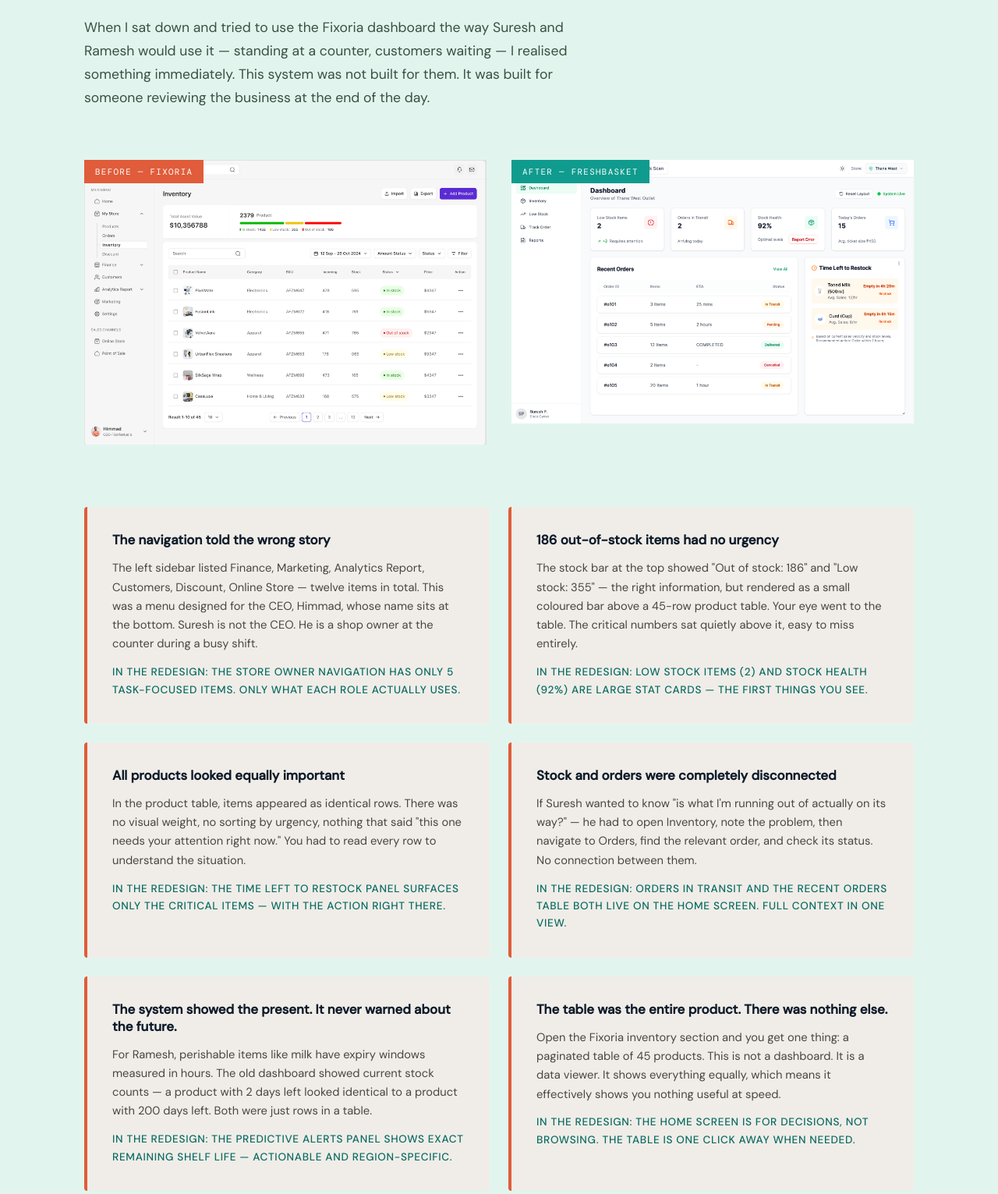
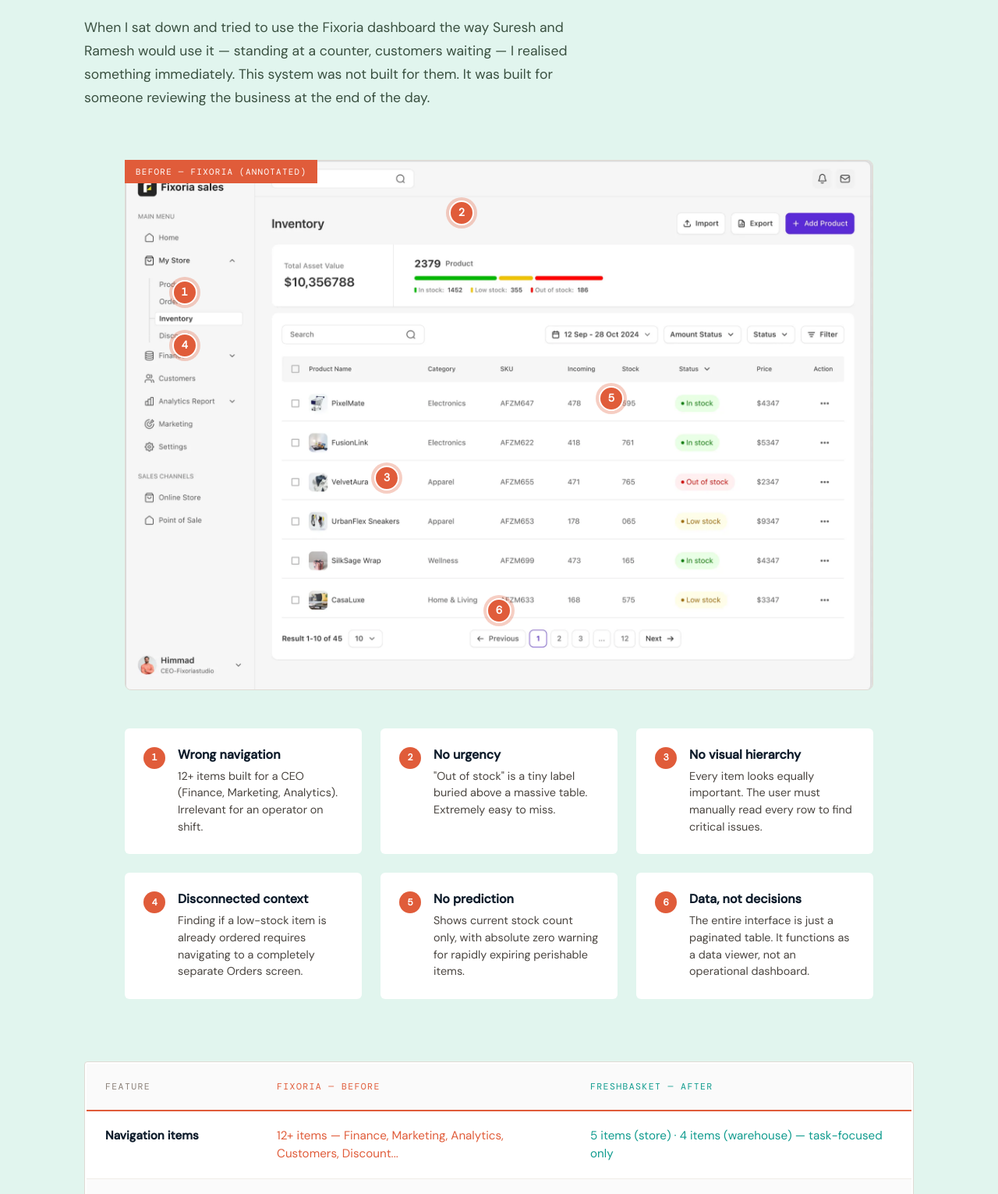
Before and after one commit to Adhiman26/inventory-management-ux-casestudy, a plain HTML site: page index.html in a window 1280 px wide. Shown: the part 2166-3697 px from the top of the page at 78% size. Drawn offline with nearby package versions, Linux system fonts and the light colour scheme.

Commit message:
Used images to navigate the case study

```diff
--- a/assets/css/style.css
+++ b/assets/css/style.css
@@ -40,7 +40,7 @@
 }
 html{scroll-behavior:smooth}
 body{font-family:var(--sans);background:var(--off-white);color:var(--text);line-height:1.7;font-size:16px}
-h2{font-family:var(--serif);font-weight:700;font-size:clamp(1.8rem,3vw,2.6rem);line-height:1.15}
+h2{font-family:var(--sans);font-weight:700;font-size:clamp(1.8rem,3vw,2.6rem);line-height:1.15}
 h3{font-family:var(--sans);font-weight:500;font-size:1.05rem;line-height:1.35}
 h4{font-family:var(--sans);font-weight:500;font-size:1rem;line-height:1.4}
 .section-intro{margin-top:24px;max-width:62ch}
@@ -90,7 +90,7 @@
 .user-role{font-family:var(--mono);font-size:.72rem;letter-spacing:.12em;text-transform:uppercase;margin-bottom:8px}
 .user-role.shop{color:var(--teal-dim)}
 .user-role.warehouse{color:var(--amber-dark)}
-.user-card-header h3{font-size:1.15rem;font-weight:700;font-family:var(--serif);color:var(--navy)}
+.user-card-header h3{font-size:1.15rem;font-weight:700;font-family:var(--sans);color:var(--navy)}
 .user-card-header p{font-size:.95rem;color:var(--text-secondary);margin-top:6px;max-width:100%}
 .user-pains{padding:28px 32px;list-style:none}
 .user-pains li{font-size:1rem;color:var(--text-secondary);padding:12px 0 12px 20px;position:relative;line-height:1.65;border-bottom:1px solid var(--border-lighter)}
@@ -152,7 +152,7 @@
 /* STRATEGY BLOCKS */
 .strategy-steps{max-width:960px;margin:0 auto}
 .strategy-item{display:grid;grid-template-columns:80px 1fr;gap:0;margin-bottom:100px;align-items:start}
-.strategy-number{font-family:var(--serif);font-size:3.2rem;font-weight:900;color:var(--teal);line-height:0.8;padding-top:8px}
+.strategy-number{font-family:var(--mono);font-size:3.2rem;font-weight:900;color:var(--teal);line-height:0.8;padding-top:8px}
 .strategy-content h3{font-size:1.6rem;font-family:var(--serif);color:var(--navy);margin-bottom:20px;line-height:1.2}
 .strategy-content p{color:var(--text-secondary);font-size:1.05rem;line-height:1.75;margin-bottom:24px;max-width:100%}
 .strategy-box{background:rgba(15,155,142,.06);padding:32px 40px;border-left:3px solid var(--teal);border-radius:2px}
@@ -301,7 +301,7 @@
 .finding-card{background:var(--navy-card);padding:28px 24px 20px}
 .finding-card-top{display:flex;align-items:center;gap:12px;margin-bottom:16px;padding-bottom:14px;border-bottom:1px solid rgba(255,255,255,.06)}
 .finding-number{font-family:var(--mono);font-size:.72rem;letter-spacing:.12em;text-transform:uppercase;color:var(--amber)}
-.finding-title{font-family:var(--serif);font-size:1.05rem;font-weight:700;color:var(--off-white);line-height:1.2}
+.finding-title{font-family:var(--sans);font-size:1.05rem;font-weight:500;color:var(--off-white);line-height:1.2}
 .finding-desc{font-size:.95rem;color:var(--muted);line-height:1.65;margin-bottom:16px}
 .finding-arrow{display:flex;align-items:center;gap:10px;margin:14px 0 10px}
 .finding-arrow-line{flex:1;height:1px;background:rgba(15,155,142,.3)}
@@ -318,6 +318,16 @@
 .footer{background:var(--navy);padding:48px;text-align:center;border-top:1px solid rgba(255,255,255,.05)}
 .footer p{font-family:var(--mono);font-size:.72rem;letter-spacing:.1em;color:var(--text-on-dark-dim);max-width:100%;text-align:center}
 
+/* ANNOTATED IMAGE & CAPTIONS */
+.annotated-image-wrap{position:relative;display:block;width:100%;max-width:960px;margin:56px auto 0;text-align:center;}
+.annotated-image-wrap img{width:100%;height:auto;border-radius:8px;border:1px solid var(--border-light);display:block;}
+.hotspot{position:absolute;width:32px;height:32px;background:var(--coral);color:#fff;border-radius:50%;display:flex;align-items:center;justify-content:center;font-family:var(--mono);font-weight:700;font-size:14px;box-shadow:0 0 0 4px rgba(224,92,58,0.3);border:2px solid #fff;transform:translate(-50%, -50%);z-index:2;}
+.annotation-grid-compact{display:grid;grid-template-columns:repeat(auto-fit, minmax(300px, 1fr));gap:24px;margin-top:40px;max-width:960px;margin-left:auto;margin-right:auto;}
+.annotation-caption-flex{display:flex;gap:16px;align-items:flex-start;background:#fff;padding:24px;border-radius:6px;}
+.annotation-caption-flex .hotspot-inline{flex-shrink:0;width:28px;height:28px;background:var(--coral);color:#fff;border-radius:50%;display:flex;align-items:center;justify-content:center;font-family:var(--mono);font-weight:700;font-size:12px;}
+.annotation-caption-flex h4{margin:0 0 8px 0;font-size:1rem;font-weight:700;color:var(--navy);line-height:1.2;}
+.annotation-caption-flex p{margin:0;font-size:.9rem;color:var(--text-secondary);line-height:1.5;}
+
 .reveal{opacity:0;transform:translateY(24px);transition:opacity .65s ease,transform .65s ease}
 .reveal.visible{opacity:1;transform:translateY(0)}
 
@@ -333,4 +343,7 @@
   .photo-grid{grid-template-columns:1fr}
   .container{padding:0 24px}
   .annotations,.demo-context{grid-template-columns:1fr}
+  .step-visual.cards-2col { grid-template-columns: 1fr !important; }
+  .step-visual { grid-template-columns: 1fr !important; gap: 16px !important; }
+  .step-visual > div[style*="grid-template-columns"] { grid-template-columns: 1fr 1fr !important; }
 }
--- a/index.html
+++ b/index.html
@@ -123,49 +123,65 @@
       <p class="reveal" style="color:var(--text-on-teal-pale); font-size: 1.1rem;">When I sat down and tried to use the Fixoria dashboard the way Suresh and Ramesh would use it — standing at a counter, customers waiting — I realised something immediately. This system was not built for them. It was built for someone reviewing the business at the end of the day.</p>
     </div>
 
-    <!-- Before/After Images -->
-    <div class="before-after reveal" style="margin-top: 56px;">
-      <div class="ba-item">
-        <span class="ba-label before">BEFORE — FIXORIA</span>
-        <img src="assets/old-dashboard.png" alt="Old Fixoria dashboard">
-      </div>
-      <div class="ba-item after">
-        <span class="ba-label after" style="background:var(--teal);">AFTER — FRESHBASKET</span>
-        <img src="assets/dashboard-store.png" alt="FreshBasket redesign">
+    <!-- Annotated Old Dashboard -->
+    <div class="annotated-image-wrap reveal">
+      <span class="ba-label before" style="margin-bottom: 24px;">BEFORE — FIXORIA (ANNOTATED)</span>
+      <div style="position: relative; display: inline-block; width: 100%;">
+        <img src="assets/old-dashboard.png" alt="Old Fixoria dashboard annotated">
+
+        <!-- Annotation Markers -->
+        <div class="hotspot" style="top: 25%; left: 8%;">1</div>
+        <div class="hotspot" style="top: 10%; left: 45%;">2</div>
+        <div class="hotspot" style="top: 60%; left: 35%;">3</div>
+        <div class="hotspot" style="top: 35%; left: 8%;">4</div>
+        <div class="hotspot" style="top: 45%; left: 65%;">5</div>
+        <div class="hotspot" style="top: 85%; left: 50%;">6</div>
       </div>
     </div>
 
-    <!-- 2x2 Annotations Grid -->
-    <div class="annotations reveal" style="margin-top: 64px;">
-      <div class="annotation removal">
-        <h4>The navigation told the wrong story</h4>
-        <p>The left sidebar listed Finance, Marketing, Analytics Report, Customers, Discount, Online Store — twelve items in total. This was a menu designed for the CEO, Himmad, whose name sits at the bottom. Suresh is not the CEO. He is a shop owner at the counter during a busy shift.</p>
-        <p style="margin-top:1em; font-weight: 500; font-size: 0.85rem; color: var(--teal-dim); text-transform: uppercase; letter-spacing: 0.05em;">In the redesign: the store owner navigation has only 5 task-focused items. Only what each role actually uses.</p>
+    <!-- Shortened Annotation Cards -->
+    <div class="annotation-grid-compact reveal">
+      <div class="annotation-caption-flex">
+        <div class="hotspot-inline">1</div>
+        <div>
+          <h4>Wrong navigation</h4>
+          <p>12+ items built for a CEO (Finance, Marketing, Analytics). Irrelevant for an operator on shift.</p>
+        </div>
       </div>
-      <div class="annotation removal">
-        <h4>186 out-of-stock items had no urgency</h4>
-        <p>The stock bar at the top showed "Out of stock: 186" and "Low stock: 355" — the right information, but rendered as a small coloured bar above a 45-row product table. Your eye went to the table. The critical numbers sat quietly above it, easy to miss entirely.</p>
-        <p style="margin-top:1em; font-weight: 500; font-size: 0.85rem; color: var(--teal-dim); text-transform: uppercase; letter-spacing: 0.05em;">In the redesign: Low Stock Items (2) and Stock Health (92%) are large stat cards — the first things you see.</p>
+      <div class="annotation-caption-flex">
+        <div class="hotspot-inline">2</div>
+        <div>
+          <h4>No urgency</h4>
+          <p>"Out of stock" is a tiny label buried above a massive table. Extremely easy to miss.</p>
+        </div>
       </div>
-      <div class="annotation removal">
-        <h4>All products looked equally important</h4>
-        <p>In the product table, items appeared as identical rows. There was no visual weight, no sorting by urgency, nothing that said "this one needs your attention right now." You had to read every row to understand the situation.</p>
-        <p style="margin-top:1em; font-weight: 500; font-size: 0.85rem; color: var(--teal-dim); text-transform: uppercase; letter-spacing: 0.05em;">In the redesign: the Time Left to Restock panel surfaces only the critical items — with the action right there.</p>
+      <div class="annotation-caption-flex">
+        <div class="hotspot-inline">3</div>
+        <div>
+          <h4>No visual hierarchy</h4>
+          <p>Every item looks equally important. The user must manually read every row to find critical issues.</p>
+        </div>
       </div>
-      <div class="annotation removal">
-        <h4>Stock and orders were completely disconnected</h4>
-        <p>If Suresh wanted to know "is what I'm running out of actually on its way?" — he had to open Inventory, note the problem, then navigate to Orders, find the relevant order, and check its status. No connection between them.</p>
-        <p style="margin-top:1em; font-weight: 500; font-size: 0.85rem; color: var(--teal-dim); text-transform: uppercase; letter-spacing: 0.05em;">In the redesign: Orders In Transit and the Recent Orders table both live on the home screen. Full context in one view.</p>
+      <div class="annotation-caption-flex">
+        <div class="hotspot-inline">4</div>
+        <div>
+          <h4>Disconnected context</h4>
+          <p>Finding if a low-stock item is already ordered requires navigating to a completely separate Orders screen.</p>
+        </div>
       </div>
-      <div class="annotation removal">
-        <h4>The system showed the present. It never warned about the future.</h4>
-        <p>For Ramesh, perishable items like milk have expiry windows measured in hours. The old dashboard showed current stock counts — a product with 2 days left looked identical to a product with 200 days left. Both were just rows in a table.</p>
-        <p style="margin-top:1em; font-weight: 500; font-size: 0.85rem; color: var(--teal-dim); text-transform: uppercase; letter-spacing: 0.05em;">In the redesign: the Predictive Alerts panel shows exact remaining shelf life — actionable and region-specific.</p>
+      <div class="annotation-caption-flex">
+        <div class="hotspot-inline">5</div>
+        <div>
+          <h4>No prediction</h4>
+          <p>Shows current stock count only, with absolute zero warning for rapidly expiring perishable items.</p>
+        </div>
       </div>
-      <div class="annotation removal">
-        <h4>The table was the entire product. There was nothing else.</h4>
-        <p>Open the Fixoria inventory section and you get one thing: a paginated table of 45 products. This is not a dashboard. It is a data viewer. It shows everything equally, which means it effectively shows you nothing useful at speed.</p>
-        <p style="margin-top:1em; font-weight: 500; font-size: 0.85rem; color: var(--teal-dim); text-transform: uppercase; letter-spacing: 0.05em;">In the redesign: the Home screen is for decisions, not browsing. The table is one click away when needed.</p>
+      <div class="annotation-caption-flex">
+        <div class="hotspot-inline">6</div>
+        <div>
+          <h4>Data, not decisions</h4>
+          <p>The entire interface is just a paginated table. It functions as a data viewer, not an operational dashboard.</p>
+        </div>
       </div>
     </div>
 
@@ -444,6 +460,26 @@
           <h3>I stopped thinking about screens and started thinking about questions.</h3>
           <p>The mistake the old dashboard made was organising information around what the system knew, rather than what the user needed to know. So I flipped the question. Instead of "how should I arrange this data?" I asked: what is the very first question Suresh has when he opens the app?</p>
           <p>For Suresh at the store: <em>Do I have anything running critically low right now?</em> That is it. Everything else comes after. For Ramesh at the warehouse: <em>How is today going &mdash; are orders moving, is anything going wrong?</em> He needs a read on regional operations first, then goes deeper.</p>
+
+          <div class="step-visual cards-2col" style="margin-top: 32px; margin-bottom: 32px; display: grid; grid-template-columns: 1fr 1fr; gap: 24px;">
+            <div style="background: white; border-radius: 6px; padding: 24px; border-top: 3px solid var(--teal); box-shadow: 0 4px 12px rgba(0,0,0,0.03);">
+              <div style="font-family: var(--mono); font-size: 0.72rem; letter-spacing: 0.1em; text-transform: uppercase; color: var(--teal-dim); margin-bottom: 16px;">Suresh (Shop Owner) First 10s</div>
+              <ol style="margin: 0; padding-left: 20px; font-size: 0.95rem; color: var(--navy); line-height: 1.6;">
+                <li style="margin-bottom: 8px;">Do I have anything running critically low right now?</li>
+                <li style="margin-bottom: 8px;">Are my requested orders actually in transit?</li>
+                <li>Is the overall stock health okay today?</li>
+              </ol>
+            </div>
+            <div style="background: white; border-radius: 6px; padding: 24px; border-top: 3px solid var(--amber); box-shadow: 0 4px 12px rgba(0,0,0,0.03);">
+              <div style="font-family: var(--mono); font-size: 0.72rem; letter-spacing: 0.1em; text-transform: uppercase; color: var(--amber-dark); margin-bottom: 16px;">Ramesh (Warehouse) First 10s</div>
+              <ol style="margin: 0; padding-left: 20px; font-size: 0.95rem; color: var(--navy); line-height: 1.6;">
+                <li style="margin-bottom: 8px;">How is regional operations performing today?</li>
+                <li style="margin-bottom: 8px;">Are any perishable items close to expiry?</li>
+                <li>Are there any urgent blocked orders?</li>
+              </ol>
+            </div>
+          </div>
+
           <div class="strategy-box">
             <strong>The output</strong>
             <p>Two lists &mdash; one per user &mdash; of the three questions each person has in their first ten seconds in the app. Those lists became the brief for the home screen. If the app could answer those questions without a single click, it would already be dramatically better than what existed.</p>
@@ -469,7 +505,7 @@
         <div class="strategy-content">
           <h3>I listed what could be removed &mdash; not just what to add.</h3>
           <p>The old dashboard had Finance, Marketing, Analytics, Report, Discount, and Customers all in the primary navigation. For Suresh's job, none of these are needed at the counter. For Ramesh's job, none of them are relevant during a warehouse shift.</p>
-          <p>I made a deliberate decision: the redesigned home screen would contain only what each user needed to act right now. Everything else would remain accessible &mdash; one click away &mdash; but it would not compete for attention on the primary screen. The store owner went from 12+ navigation items to 4; the warehouse supervisor to 4.</p>
+          <p>I made a deliberate decision: the redesigned home screen would contain only what each user needed to act right now. Everything else would remain accessible &mdash; one click away &mdash; but it would not compete for attention on the primary screen. The store owner went from 12+ navigation items to 5. The warehouse supervisor to 4.</p>
           <div class="strategy-box">
             <strong>The principle</strong>
             <p>Knowing what to take away was as important as knowing what to add. The biggest single improvement in the redesign came not from adding the predictive panel &mdash; but from moving the 45-product table out of the primary view entirely.</p>
@@ -483,6 +519,20 @@
           <h3>I realized the problem was not just missing data &mdash; it was missing prediction.</h3>
           <p>When I was working out how to show stock levels for the shop owner, my first instinct was to show current stock counts &mdash; you have 12 units of Toned Milk. That is what the old system was already doing, just buried in a table.</p>
           <p>Then I thought: what does Suresh actually need to know? He does not need to know he has 12 units. He needs to know whether 12 units is enough to last through the day. The app knows the sales velocity. It knows the current stock level. It can do that calculation.</p>
+
+          <div class="step-visual" style="margin-top: 32px; margin-bottom: 32px; display: grid; grid-template-columns: 1fr auto 1fr; gap: 24px; align-items: stretch;">
+            <div style="background: white; border-radius: 6px; padding: 24px; border: 1px solid var(--border-light); display: flex; flex-direction: column; justify-content: center; align-items: center; text-align: center;">
+              <div style="font-family: var(--mono); font-size: 0.72rem; letter-spacing: 0.1em; text-transform: uppercase; color: var(--coral); margin-bottom: 16px;">Status (Passive)</div>
+              <div style="font-size: 1.2rem; font-weight: 500; color: var(--navy);">12 units remaining</div>
+            </div>
+            <div style="display: flex; align-items: center; color: var(--muted); font-size: 1.5rem;">&rarr;</div>
+            <div style="background: rgba(15,155,142,0.05); border-radius: 6px; padding: 24px; border: 1px solid rgba(15,155,142,0.2); display: flex; flex-direction: column; justify-content: center; align-items: center; text-align: center;">
+              <div style="font-family: var(--mono); font-size: 0.72rem; letter-spacing: 0.1em; text-transform: uppercase; color: var(--teal); margin-bottom: 16px;">Prediction (Active)</div>
+              <div style="font-size: 1.25rem; font-weight: 700; color: var(--teal-dim);">Empty in 4h 20m</div>
+              <div style="font-size: 0.85rem; color: var(--muted); margin-top: 4px; font-family: var(--mono);">AVG SALES: 1.2/HR</div>
+            </div>
+          </div>
+
           <div class="strategy-box">
             <strong>The shift</strong>
             <p>Instead of "12 units remaining" &mdash; show "Empty in 4h 20m &middot; Avg Sales: 1.2/hr". That is a completely different piece of information. The first tells you where you are. The second tells you how long you have. This became the design principle for the entire project: wherever possible, turn a status into a prediction.</p>
@@ -496,6 +546,29 @@
           <h3>I wireframed in Figma, starting with the four stat cards &mdash; one role at a time.</h3>
           <p>I did not start by wireframing the full dashboard. I wireframed the four summary cards first &mdash; and I started with the store owner because that was the simpler job to solve: Low Stock Items, Orders in Transit, Stock Health %, Today's Orders. Four numbers, large, visible, no interaction required.</p>
           <p>I tested the layout with one simple question: if Suresh opens this app and has 10 seconds before a customer needs attention, can he see everything important? If yes, the layout works. If anything important requires a click, it needs to move up.</p>
+
+          <div class="step-visual" style="margin-top: 32px; margin-bottom: 32px;">
+            <div style="font-family: var(--mono); font-size: 0.72rem; letter-spacing: 0.1em; text-transform: uppercase; color: var(--muted); margin-bottom: 12px;">Wireframe Sketch &mdash; Four Stat Cards</div>
+            <div style="display: grid; grid-template-columns: repeat(4, 1fr); gap: 16px; width: 100%;">
+              <div style="border: 2px dashed #cbd5e1; border-radius: 6px; padding: 20px; background: #f8fafc; height: 120px; display: flex; flex-direction: column; justify-content: space-between;">
+                <div style="width: 60%; height: 12px; background: #e2e8f0; border-radius: 2px;"></div>
+                <div style="width: 40%; height: 24px; background: #cbd5e1; border-radius: 4px;"></div>
+              </div>
+              <div style="border: 2px dashed #cbd5e1; border-radius: 6px; padding: 20px; background: #f8fafc; height: 120px; display: flex; flex-direction: column; justify-content: space-between;">
+                <div style="width: 70%; height: 12px; background: #e2e8f0; border-radius: 2px;"></div>
+                <div style="width: 50%; height: 24px; background: #cbd5e1; border-radius: 4px;"></div>
+              </div>
+              <div style="border: 2px dashed #cbd5e1; border-radius: 6px; padding: 20px; background: #f8fafc; height: 120px; display: flex; flex-direction: column; justify-content: space-between;">
+                <div style="width: 50%; height: 12px; background: #e2e8f0; border-radius: 2px;"></div>
+                <div style="width: 30%; height: 24px; background: #cbd5e1; border-radius: 4px;"></div>
+              </div>
+              <div style="border: 2px dashed #cbd5e1; border-radius: 6px; padding: 20px; background: #f8fafc; height: 120px; display: flex; flex-direction: column; justify-content: space-between;">
+                <div style="width: 65%; height: 12px; background: #e2e8f0; border-radius: 2px;"></div>
+                <div style="width: 45%; height: 24px; background: #cbd5e1; border-radius: 4px;"></div>
+              </div>
+            </div>
+          </div>
+
           <div class="strategy-box">
             <strong>Important</strong>
             <p>Both dashboards use four stat cards at the top &mdash; same pattern, same position &mdash; but the content of those cards is completely different, because the first questions are completely different. The store owner's cards answer "What is the state of my store?" The warehouse supervisor's cards answer "How is regional operations performing?" The shared architecture, role-specific content.</p>
@@ -613,7 +686,6 @@
       <div class="annotation">
         <h4>Four persistent stat cards — role-specific</h4>
         <p>Both dashboards open with four stat cards — but the cards are completely different. The store owner sees Low Stock Items, Orders In Transit, Stock Health %, Today's Orders. The warehouse supervisor sees Total Orders, Completed, Cancelled, Orders/Hour. Same pattern, different first questions.</p>
-        <p style="margin-top:1em;">Orders/Hour. Same pattern, different first questions.</p>
       </div>
       <div class="annotation">
         <h4>Time Left to Restock — predictive panel</h4>
```
Also changed, not shown: 1 other file.
